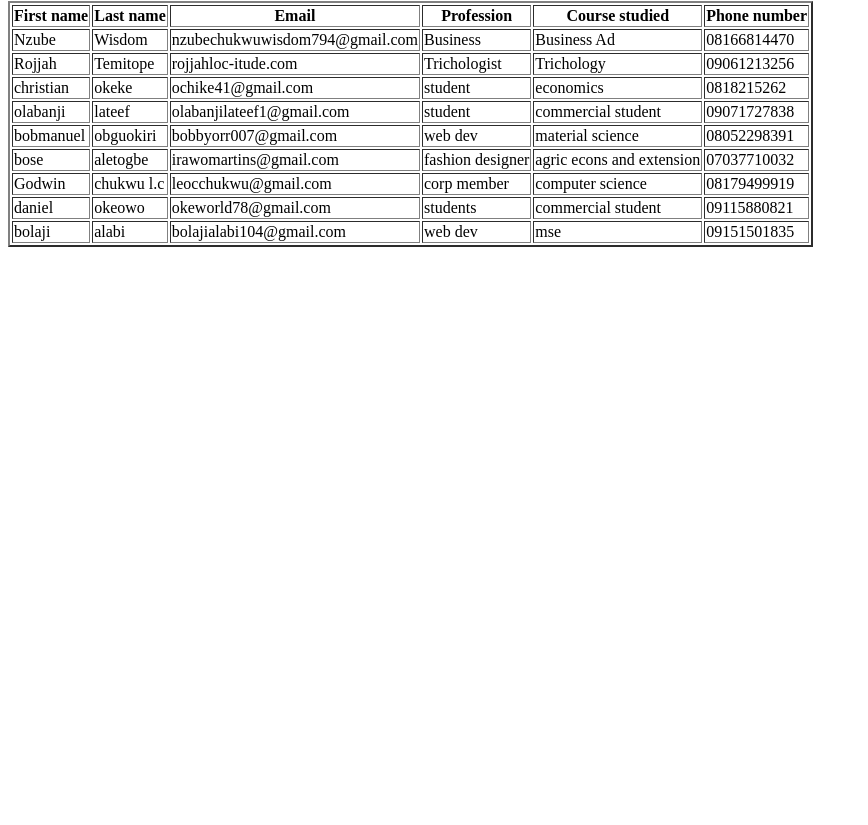
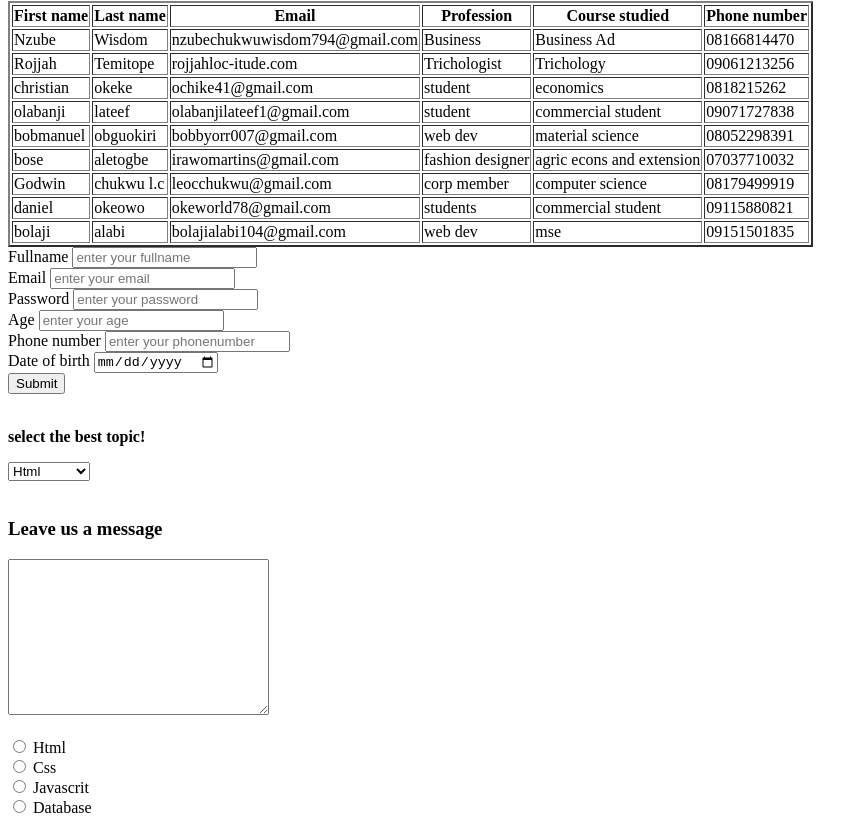
Before and after one commit to Zubbyhub/HTML2, a plain HTML site: page index.html in a window 1280 px wide. Shown: the part 1244-2069 px from the top of the page, without its empty margins (0-868 px from the left). Before the commit the page ends 1499 px from the top, so only its background shows below. Drawn offline with Linux system fonts and the light colour scheme.

Commit message:
html form added

```diff
--- a/index.html
+++ b/index.html
@@ -132,5 +132,56 @@
                                 <td>09151501835</td>
                             </tr>
       </table>
+
+                 <form>
+                    <label for="">Fullname</label>
+                    <input type="text" placeholder="enter your fullname"><br>
+
+                    <label for="">Email</label>
+                    <input type="email" name="" id="" placeholder="enter your email"><br>
+
+                    <label for="">Password</label>
+                    <input type="password" name="" id="" placeholder="enter your password"><br>
+
+                    <label for="">Age</label>
+                    <input type="number" name="" id="" placeholder="enter your age"><br>
+
+                    <label for="">Phone number</label>
+                    <input type="tel" name="" id="" placeholder="enter your phonenumber"><br>
+
+                    <label for="">Date of birth</label>
+                    <input type="date" name="" id="" placeholder="enter your dob"><br>
+
+                    <input type="submit" name="" id=""><br><br>
+
+                 </form>
+
+                   <form action="">
+                    <p><strong>select the best topic!</strong></p>
+                       <select name="" id="">
+                        <option value="">Html</option>
+                        <option value="">Css</option>
+                        <option value="">Javascript</option>
+                        <option value="">Database</option>
+                       </select><br><br>
+
+                        <h3>Leave us a message</h3>
+                          <textarea name="" id="" cols="30" rows="10"></textarea><br><br>
+
+                          <input type="radio" name="" id="">
+                          <label for="">Html</label><br>
+
+                          <input type="radio" name="" id="">
+                          <label for="">Css</label><br>
+
+                          <input type="radio" name="" id="">
+                          <label for="">Javascrit</label><br>
+
+                          <input type="radio" name="" id="">
+                          <label for="">Database</label>
+
+
+
+                   </form>
 </body>
 </html>
```
